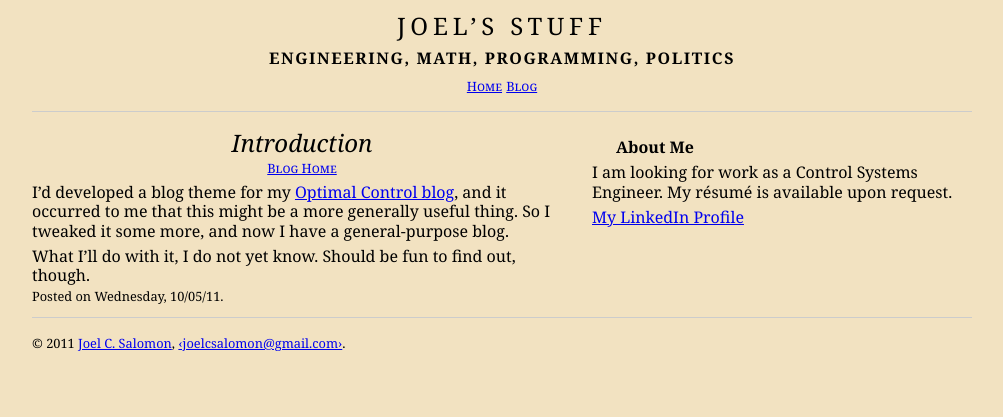
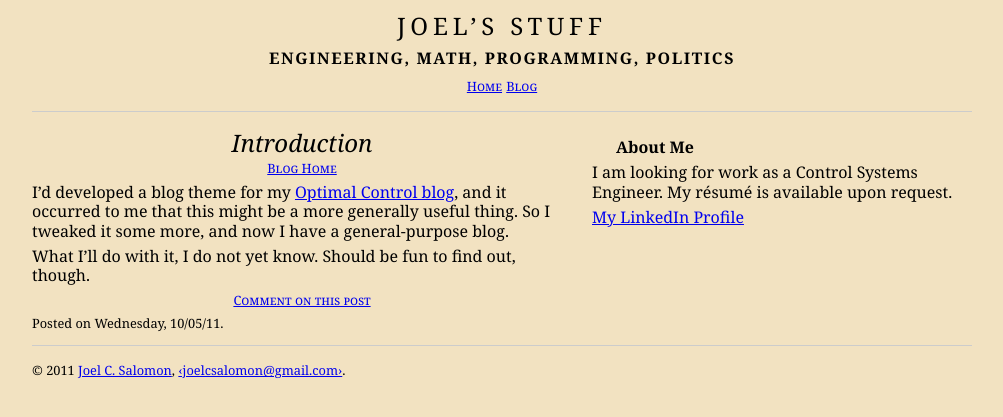
Before and after one commit to jcsalomon/jcsalomon.github.io, a Jekyll site: the page built from _posts/2011-10-05-introduction.html, in a window 1280 px wide. Shown: the top 417 px of the page, without its empty margins (138-1141 px from the left). Built offline with Jekyll 4.4.1, drawn with Linux system fonts in a browser that asks for light colours.

Commit message:
Enable comments (via email) on posts

```diff
--- a/_includes/post-footer.html
+++ b/_includes/post-footer.html
@@ -1,4 +1,14 @@
 <footer>
+  <nav>
+    <ul>
+      <li>
+        <a href="mailto:{{ site.contact }}+gh?subject={{ page.id }}">
+          Comment on this post
+        </a>
+      </li>
+    </ul>
+  </nav>
+
   <p>
     Posted
     {% if page.categories.size > 0 %}
--- a/css/general.css
+++ b/css/general.css
@@ -96,12 +96,6 @@ article li {
     display: list-item;
 }
 
-article nav li {
-    display: inline;
-    font-size: 0.8em;
-    font-variant: small-caps;
-}
-
 section#comments {
     padding-left: 36px;
     padding-right: 36px;
@@ -129,6 +123,18 @@ footer p {
     padding-top: 4px;
 }
 
+footer nav {
+    text-align:center;
+    padding-top: 8px;
+    padding-bottom: 4px;
+}
+
+footer nav li {
+    display: inline;
+/*  font-size: 0.8em; */
+    font-variant: small-caps;
+}
+
 sup {
     vertical-align: baseline;
     font-size: 0.8em;
```
